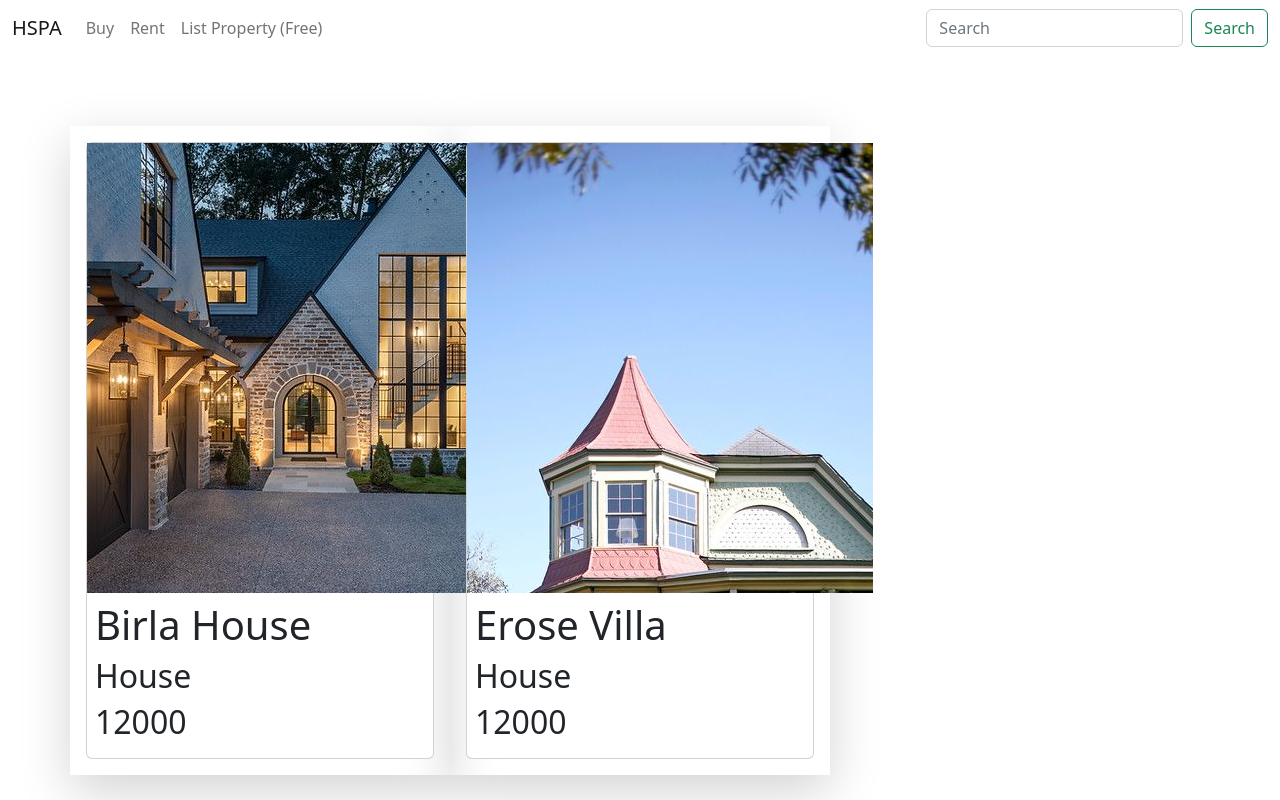
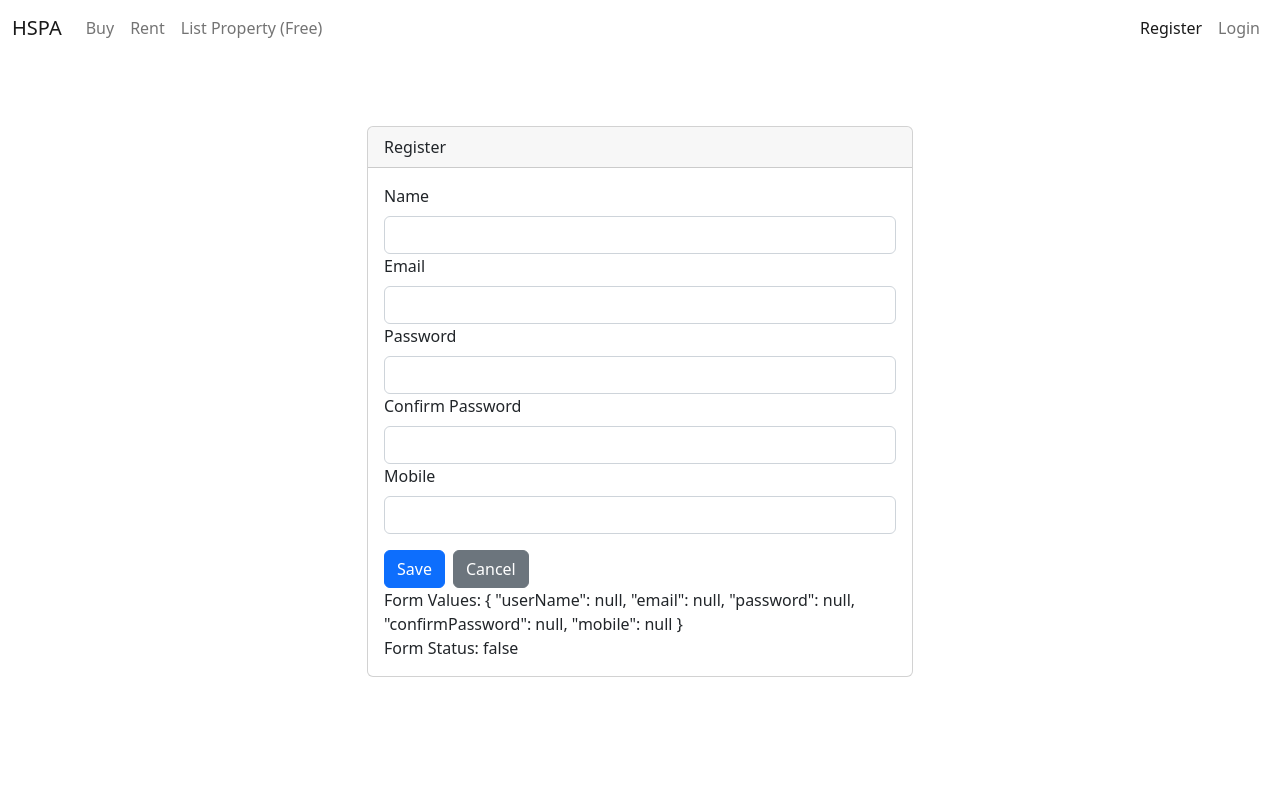
Before and after one commit to zu-laikha/HSPA, an Angular app: page /user/register in a window 1280 px wide. Built offline with nearby package versions, Linux system fonts and the light colour scheme.

Commit message:
Registration Form

```diff
--- a/angular.json
+++ b/angular.json
@@ -96,5 +96,8 @@
         }
       }
     }
+  },
+  "cli": {
+    "analytics": false
   }
 }
--- a/src/app/app.module.ts
+++ b/src/app/app.module.ts
@@ -10,13 +10,17 @@ import { NavBarComponent } from './nav-bar/nav-bar.component';
 import { HousingService } from './services/housing.service';
 import { AddPropertyComponent } from './property/add-property/add-property.component';
 import { PropertyDetailComponent } from './property/property-detail/property-detail.component';
-import { FormsModule } from '@angular/forms';
+import { FormsModule, ReactiveFormsModule } from '@angular/forms';
+import { UserLoginComponent } from './user/user-login/user-login/user-login.component';
+import { UserRegisterComponent } from './user/user-register/user-register/user-register.component';
 
 const appRoutes: Routes = [
   {path: '', component: PropertyListComponent},
   {path: 'rent-property', component: PropertyListComponent},
   {path: 'add-property', component: AddPropertyComponent},
   {path: 'property-detail/:id', component: PropertyDetailComponent},
+  {path: 'user/login', component: UserLoginComponent},
+  {path: 'user/register', component: UserRegisterComponent},
   {path: '**', component: PropertyListComponent},
 ]
 
@@ -27,11 +31,15 @@ const appRoutes: Routes = [
     PropertyListComponent,
     NavBarComponent,
     AddPropertyComponent,
-    PropertyDetailComponent
+    PropertyDetailComponent,
+    UserLoginComponent,
+    UserRegisterComponent
    ],
   imports: [
     BrowserModule,
     HttpClientModule,
+    FormsModule, //template driven approach
+    ReactiveFormsModule, //reactive form approach
     RouterModule.forRoot(appRoutes)
   ],
   providers: [
--- a/src/app/nav-bar/nav-bar.component.html
+++ b/src/app/nav-bar/nav-bar.component.html
@@ -16,10 +16,17 @@
           <a class="nav-link" routerLinkActive="active" routerLink="/add-property">List Property (Free)</a>
         </li>
       </ul>
-      <form class="d-flex" role="search">
-        <input class="form-control me-2" type="search" placeholder="Search" aria-label="Search">
-        <button class="btn btn-outline-success" type="submit">Search</button>
-      </form>
+
+      <div>
+        <ul class="nav navbar-nav">
+          <li class="nav-item">
+            <a class="nav-link" routerLink="user/register" routerLinkActive="active">Register</a>
+          </li>
+          <li class="nav-item">
+            <a class="nav-link" routerLink="user/login" routerLinkActive="active">Login</a>
+          </li>
+        </ul>
+      </div>
     </div>
   </div>
 </nav>
--- a/src/app/property/add-property/add-property.component.html
+++ b/src/app/property/add-property/add-property.component.html
@@ -6,17 +6,17 @@
     <form>
       <div class="form-group col-12">
         <label for="name">Name</label>
-        <input type="text" class="form-control">
+        <input type="text" class="form-control" class="error-block">
       </div>
 
       <div class="form-group col-12">
         <label for="type">Type</label>
-        <input type="text" class="form-control">
+        <input type="text" class="form-control" class="error-block">
       </div>
 
       <div class="form-group col-12">
         <label for="price">Price</label>
-        <input type="text" class="form-control">
+        <input type="text" class="form-control" class="error-block">
       </div>
 
       <div class="form-group col-12 mt-4">
--- /dev/null
+++ b/src/app/user/user-login/user-login/user-login.component.html
@@ -0,0 +1 @@
+<p>user-login works!</p>
--- /dev/null
+++ b/src/app/user/user-register/user-register/user-register.component.html
@@ -0,0 +1,71 @@
+<div class="row">
+    <div class="col-6 m-auto">
+    <div class="card m-auto">
+      <div class="card-header">
+        Register
+      </div>
+      <div class="card-body">
+        <form [formGroup]="registrationForm" (ngSubmit)="onSubmit()">
+          <div class="form-group col-12">
+              <label for="name" class="form-label">Name</label>
+              <input type="text" class="form-control" formControlName="userName">
+              <span *ngIf="!userName?.valid && userName?.touched" class="error-block">
+                Please provide name
+              </span>
+          </div>
+
+          <div class="form-group col-12">
+            <label for="email" class="form-label">Email</label>
+            <input type="text" class="form-control" formControlName="email">
+            <span *ngIf="!email?.valid && email?.touched" class="error-block">
+                <span *ngIf="email.hasError('required')">
+                    Please provide email id
+                </span>
+                <span *ngIf="email.hasError('email')">
+                    Please provide valid email id
+                </span>
+            </span>
+          </div>
+
+          <div class="form-group col-12">
+            <label for="passwrod" class="form-label">Password</label>
+            <input type="password" class="form-control" formControlName="password">
+            <span *ngIf="!password?.valid && password?.touched" class="error-block">
+                <span *ngIf="password.errors?.['required']">
+                    Please provide password
+                </span>
+                <span *ngIf="password.errors?.['minlength']">
+                    Password should not be lesser than 8 characters
+                </span>
+            </span>
+          </div>
+
+          <div class="form-group col-12">
+            <label for="cpassword" class="form-label">Confirm Password</label>
+            <input type="password" class="form-control" formControlName="confirmPassword">
+            <span *ngIf="!confirmPassword?.valid && confirmPassword?.touched" class="error-block">
+                <span *ngIf="confirmPassword.hasError('required')">
+                    Please confirm password
+                </span>
+            </span>
+            <span *ngIf="registrationForm.hasError('notmached') && confirmPassword.valid">
+                Password not matched
+            </span>
+          </div>
+
+          <div class="form-group col-12">
+            <label for="mobile" class="form-label">Mobile</label>
+            <input type="text" class="form-control" formControlName="mobile">
+          </div>
+
+          <div class="form-group col-12 mt-3">
+            <button type="submit" class="btn btn-primary">Save</button>
+            <button type="reset" class="btn btn-secondary ms-2">Cancel</button>
+          </div>
+          Form Values: {{registrationForm.value | json}} <br/>
+          Form Status: {{registrationForm.valid}}
+        </form>
+      </div>
+    </div>
+    </div>
+  </div>
--- /dev/null
+++ b/src/app/user/user-register/user-register/user-register.component.ts
@@ -0,0 +1,53 @@
+import { Component, OnInit } from '@angular/core';
+import { AbstractControl, Form, FormControl, FormGroup, ValidationErrors, Validators } from '@angular/forms';
+
+@Component({
+  selector: 'app-user-register',
+  templateUrl: './user-register.component.html',
+  styleUrls: ['./user-register.component.css']
+})
+export class UserRegisterComponent implements OnInit{
+
+  registrationForm!: FormGroup;
+
+  ngOnInit() {
+    this.registrationForm = new FormGroup({
+      userName: new FormControl(null, Validators.required),
+      email: new FormControl(null, [Validators.required, Validators.email]),
+      password: new FormControl(null, [Validators.required, Validators.minLength(8)]),
+      confirmPassword: new FormControl(null, [Validators.required]),
+      mobile: new FormControl(null, [Validators.required, Validators.maxLength(10)])
+  }, this.passwordMatchingValidator);
+  }
+
+  passwordMatchingValidator(control: AbstractControl) : ValidationErrors | null {
+    const password = control.get('password')?.value;
+    const confirmPassword = control.get('confirmPassword')?.value;
+
+    return password === confirmPassword ? null : {notmatched: true};
+  }
+
+  // Getter methods for all FormControls
+  get userName() {
+    return this.registrationForm.get('userName') as FormControl;
+  }
+
+  get email() {
+    return this.registrationForm.get('email') as FormControl;
+  }
+
+  get password() {
+    return this.registrationForm.get('password') as FormControl;
+  }
+
+  get confirmPassword() {
+    return this.registrationForm.get('confirmPassword') as FormControl;
+  }
+  get mobile() {
+    return this.registrationForm.get('mobile') as FormControl;
+  }
+
+  onSubmit() {
+    console.log(this.registrationForm);
+  }
+}
--- /dev/null
+++ b/src/assets/forms.css
@@ -0,0 +1,7 @@
+.ng-invalid .ng-touched {
+    border-color: red;
+}
+
+.error-block {
+    color: red;
+}
--- a/src/styles.css
+++ b/src/styles.css
@@ -1 +1,2 @@
 /* You can add global styles to this file, and also import other style files */
+@import 'assets/forms.css'
```
Also changed, not shown: src/app/user/user-login/user-login/user-login.component.ts (added, +10 -0 lines), src/app/user/user-login/user-login/user-login.component.css (added), src/app/user/user-register/user-register/user-register.component.css (added), 2 other files (tests, documents, lock files or other folders).
